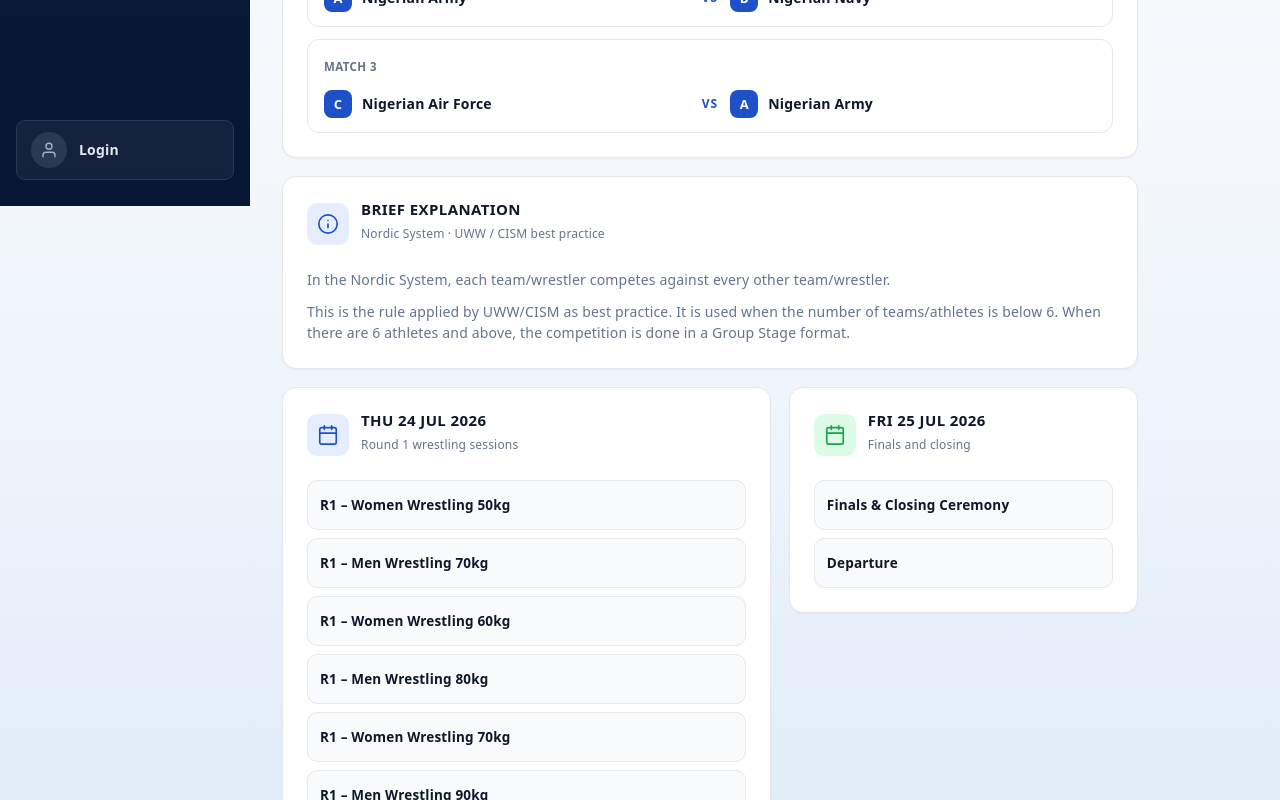
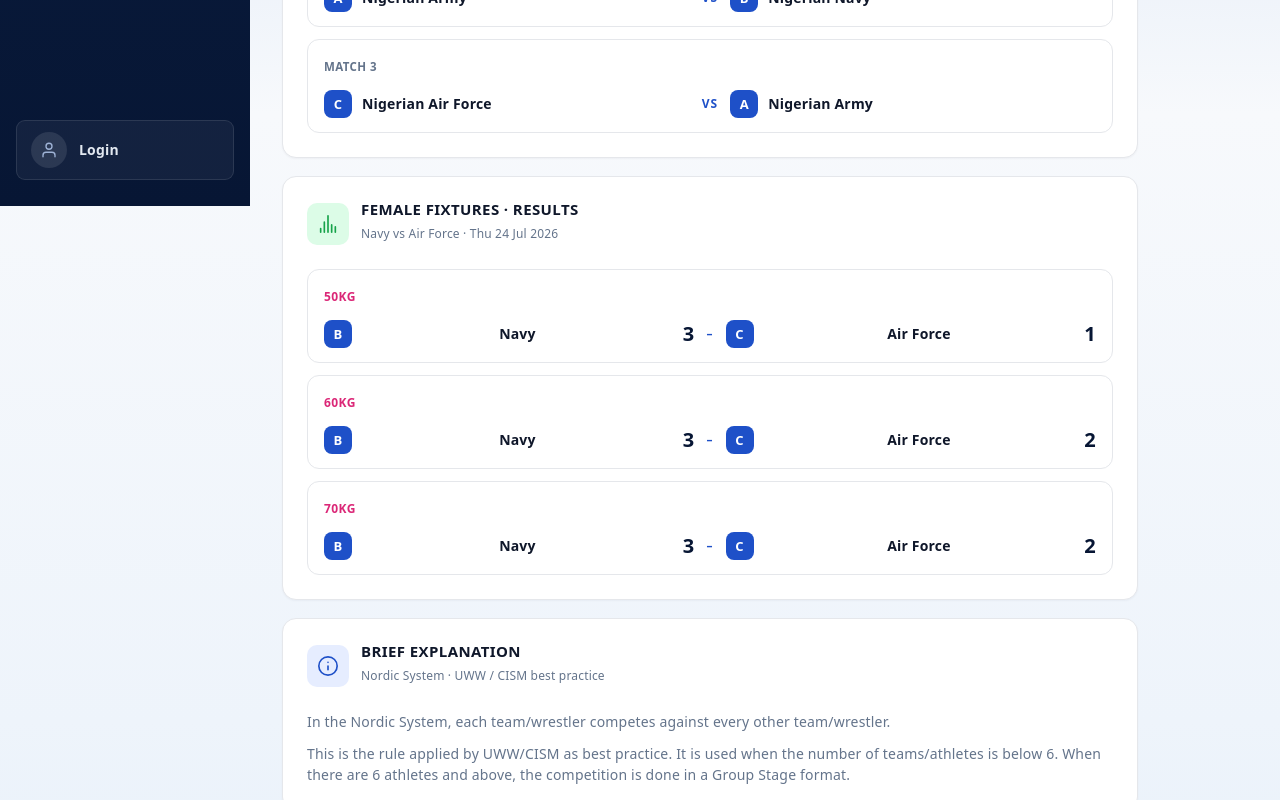
Before and after one commit to geekelo/naval_wrestle_pulse, a React (Vite) app: page /matches in a window 1280 px wide. Shown: the part 594-1394 px from the top of the page. Built offline with nearby package versions, Linux system fonts and the light colour scheme.

Commit message:
Add competition data and update MatchFixtures component: introduce competition.js for teams, fixtures, and results; refactor MatchFixtures to utilize new data and display female results with updated styles.

```diff
--- a/src/dashboard.css
+++ b/src/dashboard.css
@@ -1044,12 +1044,53 @@
   color: var(--ink);
 }
 
+.fx-results {
+  display: flex;
+  flex-direction: column;
+  gap: 12px;
+}
+
+.fx-result {
+  border: 1px solid var(--line);
+  border-radius: 12px;
+  padding: 14px 16px;
+  background: #fff;
+}
+
+.fx-result-weight {
+  margin-bottom: 10px;
+  font-size: 12px;
+  font-weight: 800;
+  letter-spacing: 0.4px;
+  text-transform: uppercase;
+  color: var(--pink);
+}
+
+.fx-result-score {
+  display: grid;
+  grid-template-columns: 1fr auto 1fr;
+  gap: 12px;
+  align-items: center;
+}
+
+.fx-result-score .fx-side {
+  justify-content: space-between;
+}
+
+.fx-result-score strong {
+  font-size: 20px;
+  font-weight: 800;
+  color: var(--navy-900);
+  font-variant-numeric: tabular-nums;
+}
+
 @media (max-width: 860px) {
   .fx-teams {
     grid-template-columns: 1fr;
   }
 
-  .fx-vs {
+  .fx-vs,
+  .fx-result-score {
     grid-template-columns: 1fr;
     gap: 8px;
     text-align: left;
--- /dev/null
+++ b/src/data/competition.js
@@ -0,0 +1,100 @@
+export const TEAMS = [
+  { code: 'A', name: 'Nigerian Army', short: 'Army' },
+  { code: 'B', name: 'Nigerian Navy', short: 'Navy' },
+  { code: 'C', name: 'Nigerian Air Force', short: 'Air Force' },
+]
+
+export const FIXTURES = [
+  { round: 1, match: 'B vs C', left: 'B', right: 'C' },
+  { round: 2, match: 'A vs B', left: 'A', right: 'B' },
+  { round: 3, match: 'C vs A', left: 'C', right: 'A' },
+]
+
+export const THURSDAY_SESSIONS = [
+  'R1 – Women Wrestling 50kg',
+  'R1 – Men Wrestling 70kg',
+  'R1 – Women Wrestling 60kg',
+  'R1 – Men Wrestling 80kg',
+  'R1 – Women Wrestling 70kg',
+  'R1 – Men Wrestling 90kg',
+  'R1 – Women Wrestling +70kg',
+  'R1 – Men Wrestling +90kg',
+]
+
+export const FRIDAY_SESSIONS = [
+  'Finals & Closing Ceremony',
+  'Departure',
+]
+
+/** Female category results: Navy (B) vs Air Force (C) */
+export const FEMALE_RESULTS = [
+  { weight: '50kg', scores: { B: 3, C: 1 } },
+  { weight: '60kg', scores: { B: 3, C: 2 } },
+  { weight: '70kg', scores: { B: 3, C: 2 } },
+]
+
+export const MALE_RESULTS = []
+
+export function teamName(code) {
+  return TEAMS.find((t) => t.code === code)?.name || code
+}
+
+export function teamShort(code) {
+  return TEAMS.find((t) => t.code === code)?.short || code
+}
+
+/** Build overall standings from category results (wins + points for/against). */
+export function buildStandings(resultGroups = [FEMALE_RESULTS, MALE_RESULTS]) {
+  const table = Object.fromEntries(
+    TEAMS.map((t) => [
+      t.code,
+      {
+        code: t.code,
+        name: t.name,
+        short: t.short,
+        played: 0,
+        wins: 0,
+        losses: 0,
+        pointsFor: 0,
+        pointsAgainst: 0,
+        diff: 0,
+      },
+    ]),
+  )
+
+  for (const group of resultGroups) {
+    for (const row of group) {
+      const entries = Object.entries(row.scores)
+      if (entries.length < 2) continue
+
+      const [[left, leftScore], [right, rightScore]] = entries
+      if (!table[left] || !table[right]) continue
+
+      table[left].played += 1
+      table[right].played += 1
+      table[left].pointsFor += leftScore
+      table[left].pointsAgainst += rightScore
+      table[right].pointsFor += rightScore
+      table[right].pointsAgainst += leftScore
+
+      if (leftScore > rightScore) {
+        table[left].wins += 1
+        table[right].losses += 1
+      } else if (rightScore > leftScore) {
+        table[right].wins += 1
+        table[left].losses += 1
+      }
+    }
+  }
+
+  return Object.values(table)
+    .map((row) => ({
+      ...row,
+      diff: row.pointsFor - row.pointsAgainst,
+    }))
+    .sort((a, b) => {
+      if (b.wins !== a.wins) return b.wins - a.wins
+      if (b.diff !== a.diff) return b.diff - a.diff
+      return b.pointsFor - a.pointsFor
+    })
+}
--- a/src/pages/MatchFixtures.jsx
+++ b/src/pages/MatchFixtures.jsx
@@ -1,39 +1,15 @@
 import { useOutletContext } from 'react-router-dom'
+import {
+  TEAMS,
+  FIXTURES,
+  THURSDAY_SESSIONS,
+  FRIDAY_SESSIONS,
+  FEMALE_RESULTS,
+  teamName,
+} from '../data/competition.js'
 import navyLogo from '../assets/nigerian-navy-logo.png'
 import eventLogo from '../assets/beach_wrestling_challenge_logo.png'
 import { icon } from '../icons.jsx'
-
-const TEAMS = [
-  { code: 'A', name: 'Nigerian Army' },
-  { code: 'B', name: 'Nigerian Navy' },
-  { code: 'C', name: 'Nigerian Air Force' },
-]
-
-const FIXTURES = [
-  { round: 1, match: 'B vs C', left: 'B', right: 'C' },
-  { round: 2, match: 'A vs B', left: 'A', right: 'B' },
-  { round: 3, match: 'C vs A', left: 'C', right: 'A' },
-]
-
-const THURSDAY = [
-  'R1 – Women Wrestling 50kg',
-  'R1 – Men Wrestling 70kg',
-  'R1 – Women Wrestling 60kg',
-  'R1 – Men Wrestling 80kg',
-  'R1 – Women Wrestling 70kg',
-  'R1 – Men Wrestling 90kg',
-  'R1 – Women Wrestling +70kg',
-  'R1 – Men Wrestling +90kg',
-]
-
-const FRIDAY = [
-  'Finals & Closing Ceremony',
-  'Departure',
-]
-
-function teamName(code) {
-  return TEAMS.find((t) => t.code === code)?.name || code
-}
 
 function MatchFixtures() {
   const { openNav } = useOutletContext()
@@ -108,6 +84,37 @@ function MatchFixtures() {
           </ol>
         </section>
 
+        <section className="reg-card">
+          <div className="reg-card-head">
+            <span className="reg-card-icon green">{icon.leaderboard}</span>
+            <div>
+              <h2>FEMALE FIXTURES · RESULTS</h2>
+              <p>Navy vs Air Force · Thu 24 Jul 2026</p>
+            </div>
+          </div>
+
+          <div className="fx-results">
+            {FEMALE_RESULTS.map((r) => (
+              <div className="fx-result" key={r.weight}>
+                <div className="fx-result-weight">{r.weight}</div>
+                <div className="fx-result-score">
+                  <span className="fx-side">
+                    <span className="fx-code sm">B</span>
+                    Navy
+                    <strong>{r.scores.B}</strong>
+                  </span>
+                  <span className="fx-vs-label">–</span>
+                  <span className="fx-side">
+                    <span className="fx-code sm">C</span>
+                    Air Force
+                    <strong>{r.scores.C}</strong>
+                  </span>
+                </div>
+              </div>
+            ))}
+          </div>
+        </section>
+
         <section className="reg-card fx-note-card">
           <div className="reg-card-head">
             <span className="reg-card-icon blue">{icon.info}</span>
@@ -139,7 +146,7 @@ function MatchFixtures() {
               </div>
             </div>
             <ul className="fx-session">
-              {THURSDAY.map((item) => (
+              {THURSDAY_SESSIONS.map((item) => (
                 <li key={item}>{item}</li>
               ))}
             </ul>
@@ -154,7 +161,7 @@ function MatchFixtures() {
               </div>
             </div>
             <ul className="fx-session">
-              {FRIDAY.map((item) => (
+              {FRIDAY_SESSIONS.map((item) => (
                 <li key={item}>{item}</li>
               ))}
             </ul>
```
